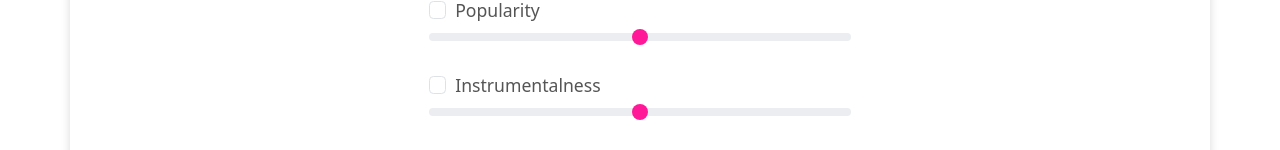
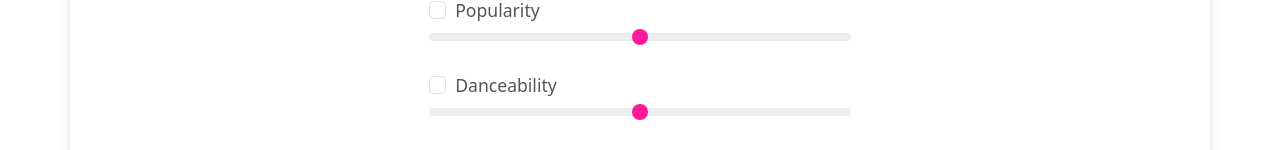
Before and after one commit to morgharrisx/fullstack-3, a React (Create React App) app in the folder frontend/: page /dj-hub in a window 1280 px wide. Shown: the part 761-911 px from the top of the page. Built offline with nearby package versions, Linux system fonts and the light colour scheme; the HTML template or start-up script is replaced by a standard one.

Commit message:
removed the criteria that were causing the search to be too restrictive

```diff
--- a/frontend/src/PlaylistGenerator/PlaylistGenerator.js
+++ b/frontend/src/PlaylistGenerator/PlaylistGenerator.js
@@ -47,12 +47,7 @@ const PlaylistGenerator = () => {
       if (selectedCriteria.mood) requestData.mood = mood;
       if (selectedCriteria.tempo) requestData.tempo = tempo;
       if (selectedCriteria.popularity) requestData.popularity = popularity;
-      if (selectedCriteria.instrumentalness)
-        requestData.instrumentalness = instrumentalness;
-      if (selectedCriteria.danceability)
-        requestData.danceability = danceability;
-      if (selectedCriteria.energy) requestData.energy = energy;
-      console.log(requestData);
+      if (selectedCriteria.danceability) requestData.danceability = danceability;
       const response = await axios.post(url, requestData);
 
       if (response.data && response.data.data) {
@@ -62,7 +57,6 @@ const PlaylistGenerator = () => {
           artists: track.artists,
           popularity: track.popularity,
           albumCover: track.album_cover,
-          songPreview: track.songPreview,
         }));
 
         setSongs(formattedSongs);
@@ -205,29 +199,6 @@ const PlaylistGenerator = () => {
               className="form-range"
             />
           </Form.Group>
-
-          <Form.Group
-            controlId="instrumentalnessRange"
-            className={`playlist-generator-form-group mb-3 ${
-              selectedCriteria.instrumentalness ? "selected" : ""
-            }`}
-          >
-            <Form.Check
-              type="checkbox"
-              label="Instrumentalness"
-              checked={selectedCriteria.instrumentalness}
-              onChange={() => toggleSelection("instrumentalness")}
-            />
-            <Form.Range
-              min={0}
-              max={1}
-              step={0.01}
-              value={instrumentalness}
-              onChange={(e) => setInstrumentalness(e.target.value)}
-              className="form-range"
-            />
-          </Form.Group>
-
           <Form.Group
             controlId="energyRange"
             className={`playlist-generator-form-group mb-3 ${
```
Also changed, not shown: 1 other file (tests, documents, lock files or other folders).
